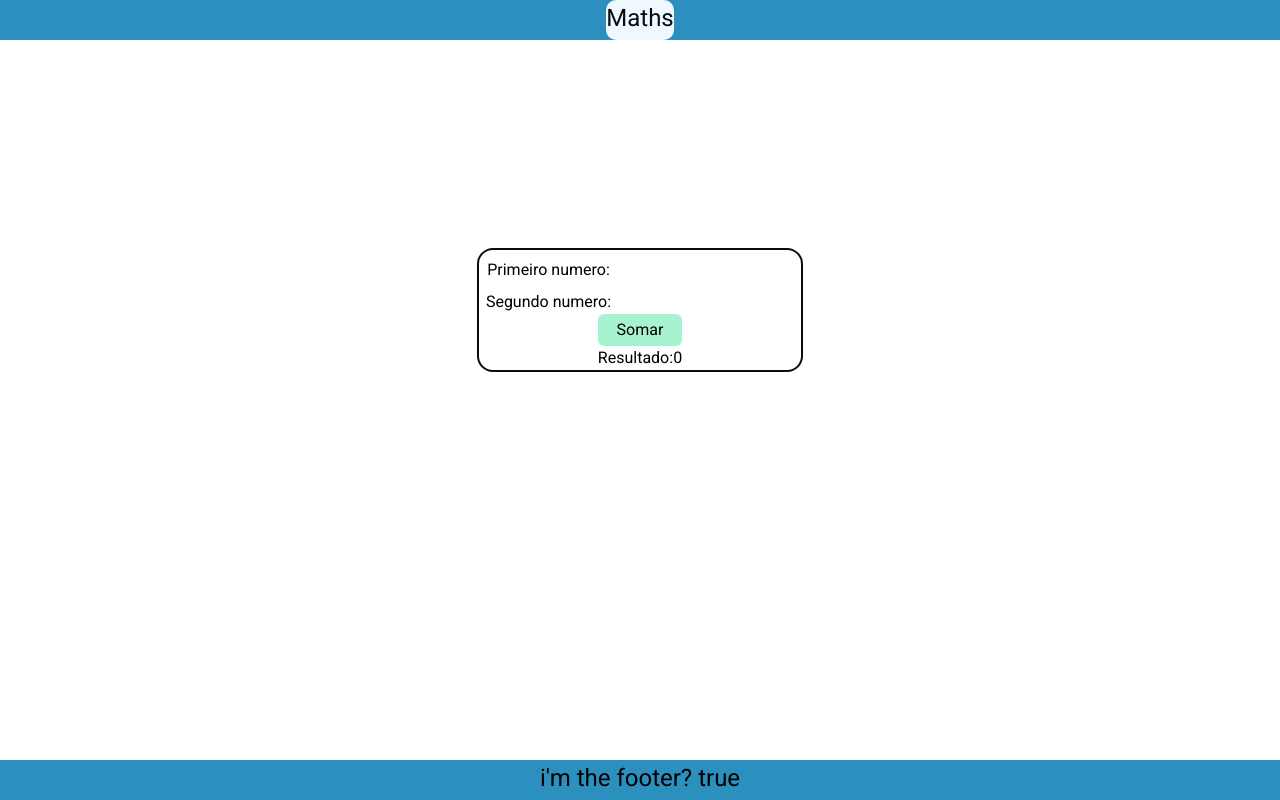
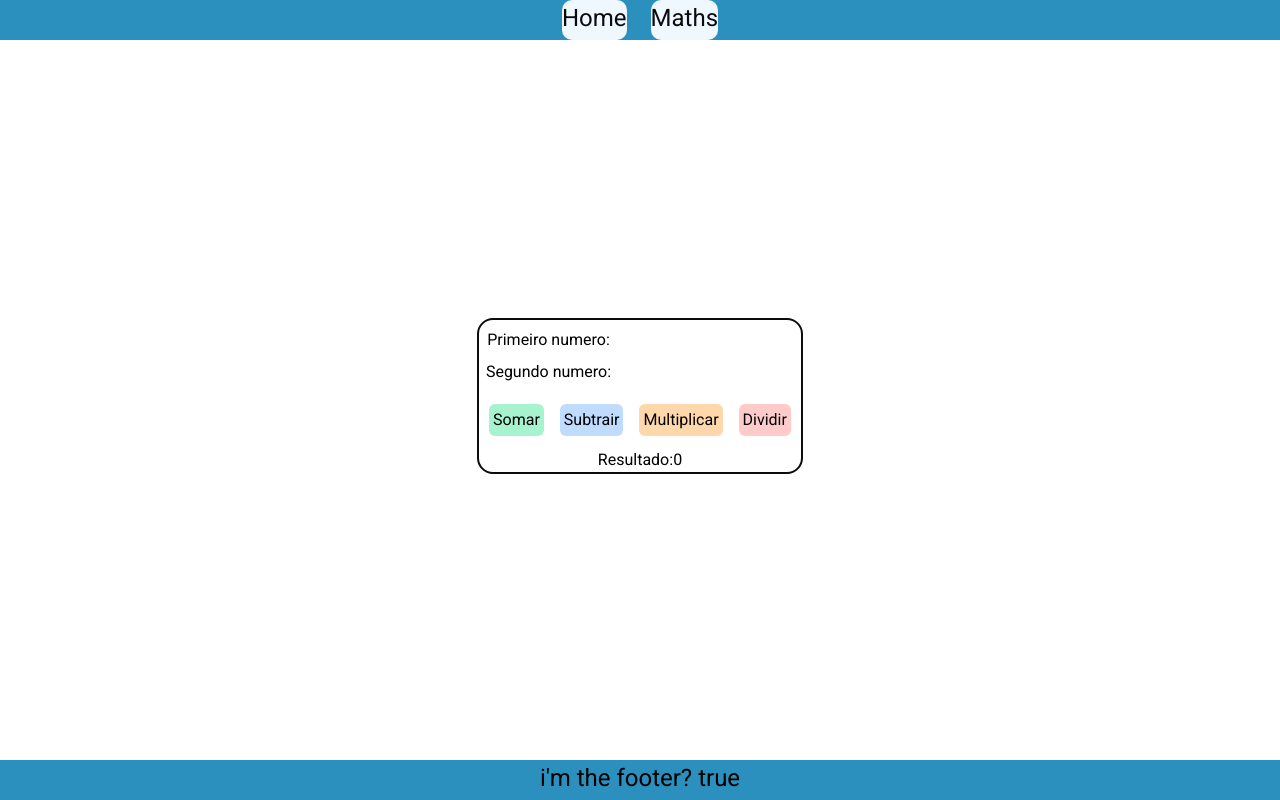
Before and after one commit to matiaszo/pa_next, a Next.js app: page /maths in a window 1280 px wide. Built offline with nearby package versions, Linux system fonts and the light colour scheme.

Commit message:
operacoes feitas, pagina estilizada

```diff
--- a/src/app/home/page.tsx
+++ b/src/app/home/page.tsx
@@ -6,7 +6,7 @@ export default function Home(){
     const style = {
         p: "text-pink-500 font-robFont text-large 2lg justify-center align-center",
         label: "text-white font-robFont",
-        center: "flex justify-center items-center w-full h-screen",
+        center: "flex justify-center items-center w-full h-[89vh]",
         form: "bg-slate-700 p-10 m-10 rounded-lg"
     }
 
--- a/src/app/layout.tsx
+++ b/src/app/layout.tsx
@@ -23,11 +23,6 @@ const geistMono = localFont({
   weight: "100 900",
 });
 
-// export const metadata: Metadata = {
-//   title: "Title",
-//   description: "Generated by create next app",
-// };
-
 export default function RootLayout({
   children,
 }: Readonly<{
--- a/src/app/maths/page.tsx
+++ b/src/app/maths/page.tsx
@@ -1,6 +1,11 @@
 "use client"
 
 import React, { useState } from "react"
+
+const style = {
+    flexCenter: "font-robFont flex justify-center items-center h-[89vh]"
+}
+
 
 export default function Maths() {
     const [numero1, setNumero1] = useState<string>("")
@@ -8,7 +13,7 @@ export default function Maths() {
     const [respSoma, setRespSoma] = useState<number | undefined>(0)
     const msgError = "Digite um numero valido"
 
-    const handleSoma = () => {
+    const handleSum = () => {
         const n1 = parseFloat(numero1)
         const n2 = parseFloat(numero2)
 
@@ -18,26 +23,63 @@ export default function Maths() {
             setRespSoma(undefined)
         }
     }
+const handleSubtraction = () =>{
+    const n1 = parseFloat(numero1)
+    const n2 = parseFloat(numero2)
+
+    if (!isNaN(n1) && !isNaN(n2)){
+        setRespSoma(n1 - n2)
+    }else{
+        setRespSoma(undefined)
+    }
+}
+    const handleMultiplication = () => {
+        const n1 = parseFloat(numero1)
+        const n2 = parseFloat(numero2)
+
+        if(!isNaN(n1) && !isNaN(n2)){
+            setRespSoma(n1 * n2)
+        }else{
+            setRespSoma(undefined)
+        }
+    }
+    const handleDivision = () => {
+        const n1 = parseFloat(numero1)
+        const n2 = parseFloat(numero2)
+
+        if(!isNaN(n1) && !isNaN(n2)){
+            setRespSoma(n1 / n2)
+        }else{
+            setRespSoma(undefined)
+        }
+    }
+
     return(
         <>
-            <div className="font-robFont flex justify-center items-center mt-52">
+            <div className={style.flexCenter}>
                 <div className="flex flex-col justify-center items-center border-2 border-black rounded-2xl">
                     <div className="flex justity-around items-center m-2 text-center">
                         <label className=" rounded-md"> Primeiro numero: </label>
-                        <input type="text" className="text-center" value={numero1} onChange={(e) => setNumero1(e.target.value)}/>
+                        <input type="text" className="text-center" value={numero1} onChange={(event) => setNumero1(event.target.value)}/>
                     </div>
                     <div className="flex justify-center items-center">
                         <label> Segundo numero: </label>
-                        <input type="text" className="text-center" value={numero2} onChange={(e) => setNumero2(e.target.value)}/>
+                        <input type="text" className="text-center" value={numero2} onChange={(event) => setNumero2(event.target.value)}/>
                     </div>
-                    <div className="flex flex-col">
-                        <button className="bg-emerald-200 p-1 rounded-md" onClick={handleSoma}>Somar</button>
-                        <h2>
-                            Resultado:
-                            {!isNaN(respSoma ?? NaN) ? respSoma : msgError}
-                        </h2>
-
+                    <div className="flex mt-5 gap-x-4">
+                        <button className="bg-emerald-200 p-1 rounded-md" onClick={handleSum}>Somar</button>
+                        <button className="bg-blue-200 p-1 rounded-md" onClick={handleSubtraction}>Subtrair</button>
+                        <button className="bg-orange-200 p-1 rounded-md" onClick={handleMultiplication}>Multiplicar</button>
+                        <button className="bg-red-200 p-1 rounded-md" onClick={handleDivision}>Dividir</button>
                     </div>
+                        <div className="flex flex-row min-w-63 justify-around items-center mt-3">
+                            <p>
+                                Resultado:
+                            </p>
+                            <p>
+                                {!isNaN(respSoma ?? NaN) ? respSoma : msgError}
+                            </p>
+                        </div>
                 </div>
             </div>
         </>
--- a/src/components/header.tsx
+++ b/src/components/header.tsx
@@ -7,7 +7,8 @@ import "./headerStyle.css";
 export const Header = () => {
     return(
         <>
-            <h1 className="font-robFont flex text-medium justify-center items-center bg-cyan relative w-screen h-10">
+            <h1 className="font-robFont flex text-medium justify-center items-center bg-cyan relative w-screen h-10 gap-x-6">
+                <Link className="options" href={ROUTES.home}>Home</Link>
                 <Link className="options" href={ROUTES.maths}>Maths</Link>
             </h1>
         </>
```
